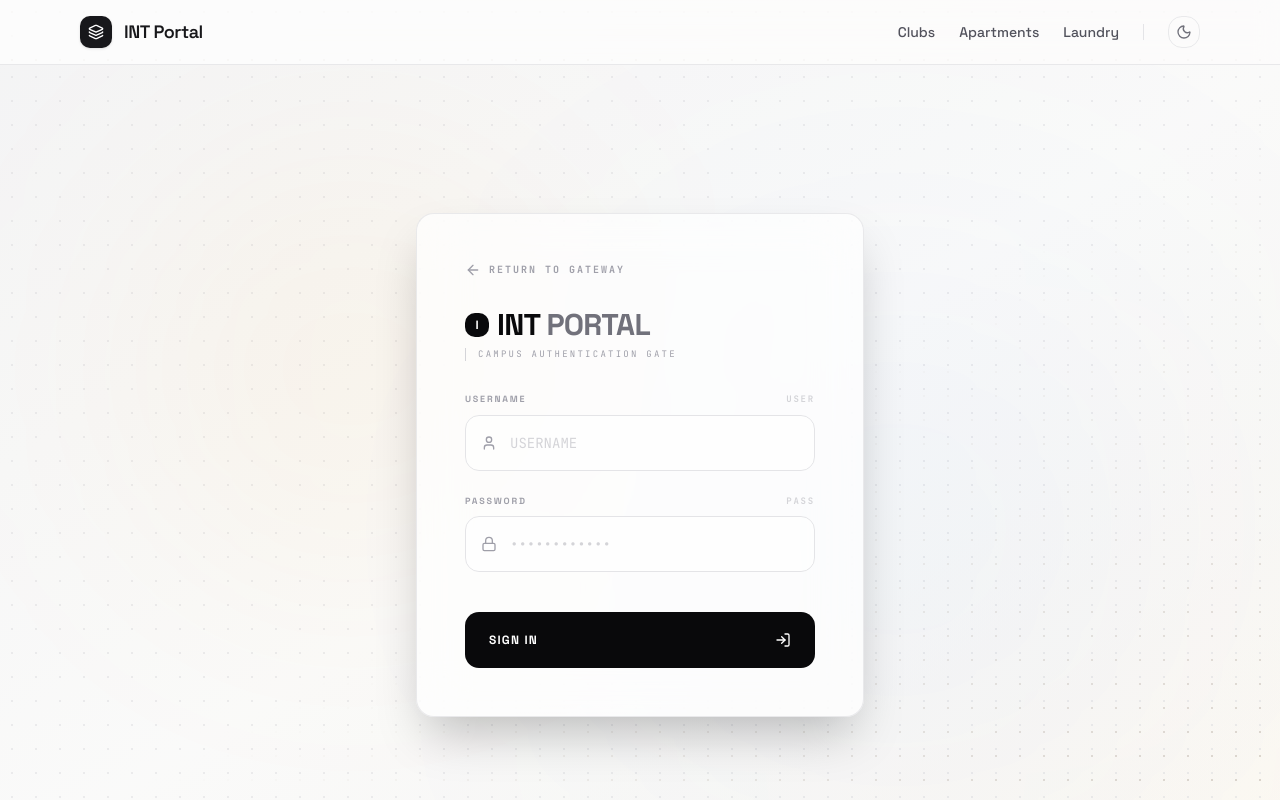
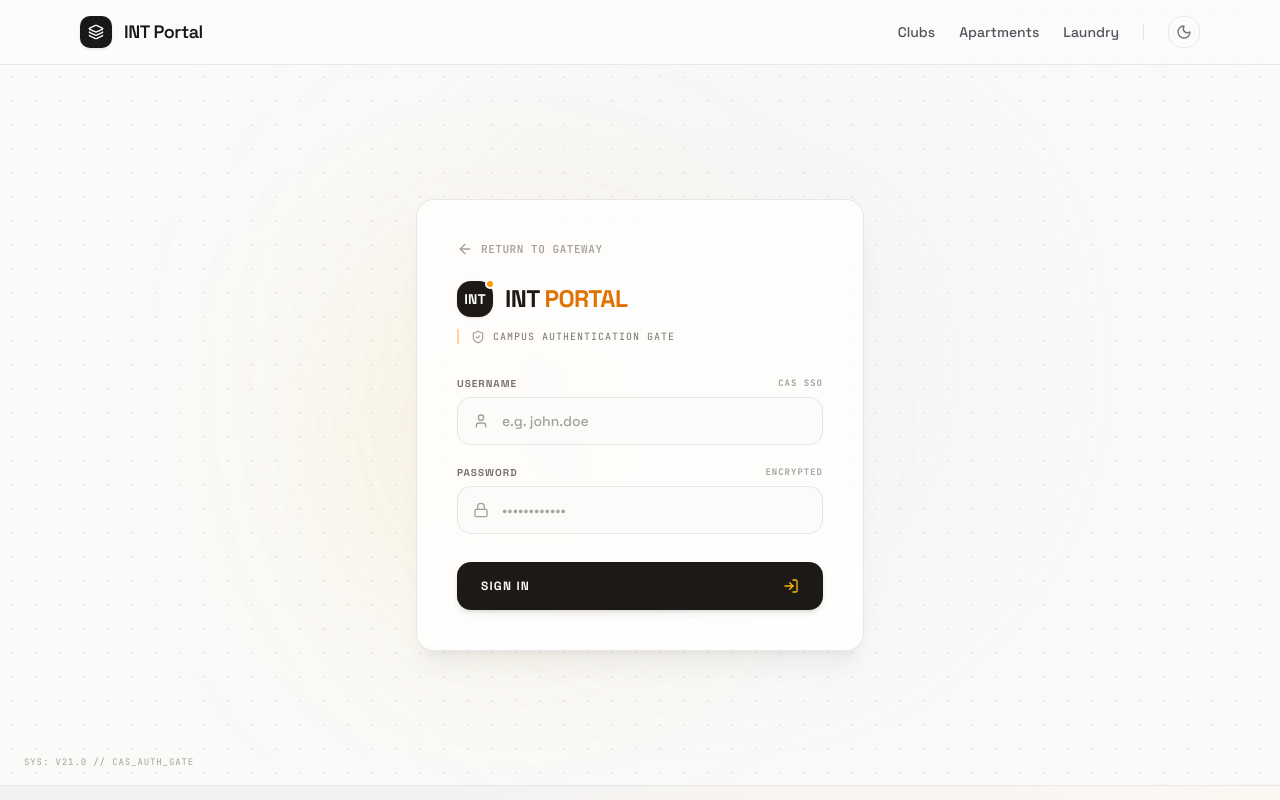
Before and after one commit to INT-Scripts/palantint-frontend, a Next.js app: page /login in a window 1280 px wide. Shown: the top 800 px of the page. Built offline with nearby package versions, Linux system fonts and the light colour scheme.

Commit message:
style(login): harmonize Login page with Swiss-Bauhaus Warm Sand and Amber design system

```diff
--- a/src/app/(portal)/login/page.tsx
+++ b/src/app/(portal)/login/page.tsx
@@ -3,7 +3,7 @@
 import { useState, useEffect } from "react";
 import { fetchAPI } from "@/lib/api";
 import { useRouter } from "next/navigation";
-import { Lock, User, LogIn, ArrowLeft } from "lucide-react";
+import { Lock, User, LogIn, ArrowLeft, ShieldCheck } from "lucide-react";
 
 export default function LoginPage() {
     const [username, setUsername] = useState("");
@@ -13,7 +13,7 @@ export default function LoginPage() {
     const router = useRouter();
 
     useEffect(() => {
-        document.title = "Campus Login";
+        document.title = "Campus Login | INT Portal";
     }, []);
 
     const handleLogin = async (e: React.FormEvent) => {
@@ -22,7 +22,6 @@ export default function LoginPage() {
         setLoading(true);
 
         try {
-            // OAuth2 requires form data
             const formData = new URLSearchParams();
             formData.append("username", username);
             formData.append("password", password);
@@ -45,108 +44,123 @@ export default function LoginPage() {
                 router.push("/palantint/account");
             }
         } catch (err: any) {
-            setError(err.message || "Login failed");
+            setError(err.message || "Authentication failed");
         } finally {
             setLoading(false);
         }
     };
 
     return (
-        <div className="flex min-h-screen items-center justify-center bg-gradient-to-br from-zinc-100 via-stone-50 to-amber-50/15 p-4 relative overflow-hidden font-sans">
+        <div className="flex min-h-[calc(100vh-5rem)] items-center justify-center bg-stone-50 p-4 relative overflow-hidden font-sans">
             {/* Fine Geometric Dot Pattern (Bauhaus Grid Accent) */}
-            <div className="absolute inset-0 z-0 opacity-[0.4] pointer-events-none" style={{ backgroundImage: "radial-gradient(#d4d4d8 1px, transparent 1px)", backgroundSize: "24px 24px" }}></div>
+            <div
+                className="absolute inset-0 z-0 opacity-40 pointer-events-none"
+                style={{ backgroundImage: "radial-gradient(#d6d3d1 1px, transparent 1px)", backgroundSize: "24px 24px" }}
+            />
 
-            {/* Dynamic Soft Warm Ambient Glows (Behind Card) */}
-            <div className="absolute top-[10%] left-[10%] w-[35vw] h-[35vw] bg-amber-500/5 blur-[120px] rounded-full z-0 pointer-events-none" />
-            <div className="absolute bottom-[10%] right-[10%] w-[40vw] h-[40vw] bg-blue-500/5 blur-[150px] rounded-full z-0 pointer-events-none" />
+            {/* Dynamic Soft Warm Ambient Glows */}
+            <div className="absolute top-1/4 left-1/4 w-96 h-96 bg-amber-400/10 blur-[120px] rounded-full z-0 pointer-events-none" />
+            <div className="absolute bottom-1/4 right-1/4 w-[30rem] h-[30rem] bg-stone-300/20 blur-[150px] rounded-full z-0 pointer-events-none" />
 
             {/* Swiss-Bauhaus Glassmorphism Card */}
-            <div className="w-full max-w-md bg-white/70 border border-zinc-200/80 rounded-2xl p-10 lg:p-12 backdrop-blur-xl shadow-2xl relative z-10
-                            transition-all duration-500 hover:shadow-[0_30px_60px_rgba(24,24,27,0.06)] group/login">
+            <div className="w-full max-w-md bg-white/80 border border-stone-200/90 rounded-2xl p-8 sm:p-10 backdrop-blur-xl shadow-xl shadow-stone-900/5 relative z-10 transition-all duration-300">
 
                 {/* Return button */}
                 <button
+                    type="button"
                     onClick={() => router.push("/")}
-                    className="mb-8 flex items-center gap-2 text-zinc-400 hover:text-zinc-950 transition-colors group/back"
+                    className="mb-6 inline-flex items-center gap-2 text-stone-400 hover:text-stone-900 transition-colors group"
                 >
-                    <ArrowLeft className="w-4 h-4 group-hover/back:-translate-x-0.5 transition-transform" />
-                    <span className="text-[10px] font-bold font-mono uppercase tracking-[0.2em]">Return to Gateway</span>
+                    <ArrowLeft className="w-4 h-4 group-hover:-translate-x-1 transition-transform duration-200" />
+                    <span className="text-[11px] font-semibold font-mono uppercase tracking-wider">Return to Gateway</span>
                 </button>
 
-                <div className="text-left mb-8 space-y-2">
-                    <div className="flex items-center gap-2">
-                        <div className="w-6 h-6 rounded-lg bg-zinc-950 flex items-center justify-center text-xs font-bold text-white">I</div>
-                        <h1 className="text-3xl font-black text-zinc-950 tracking-tight uppercase leading-none">
-                            INT <span className="text-zinc-500 font-bold">PORTAL</span>
-                        </h1>
+                {/* Header */}
+                <div className="mb-8">
+                    <div className="flex items-center gap-3 mb-2">
+                        <div className="w-9 h-9 rounded-xl bg-stone-900 text-stone-50 flex items-center justify-center font-bold text-sm shadow-sm relative">
+                            INT
+                            <span className="absolute -top-0.5 -right-0.5 w-2.5 h-2.5 bg-amber-500 rounded-full border-2 border-white" />
+                        </div>
+                        <div>
+                            <h1 className="text-2xl font-extrabold text-stone-900 tracking-tight uppercase leading-none">
+                                INT <span className="text-amber-600 font-bold">PORTAL</span>
+                            </h1>
+                        </div>
                     </div>
-                    <p className="text-zinc-400 font-mono text-[9px] uppercase tracking-[0.25em] border-l border-zinc-300 pl-3">
-                        Campus Authentication Gate
-                    </p>
+                    <div className="flex items-center gap-2 border-l-2 border-amber-500/40 pl-3 mt-3">
+                        <ShieldCheck className="w-3.5 h-3.5 text-stone-400 flex-shrink-0" />
+                        <p className="text-stone-500 font-mono text-[10px] uppercase tracking-widest">
+                            Campus Authentication Gate
+                        </p>
+                    </div>
                 </div>
 
+                {/* Error Banner */}
                 {error && (
-                    <div className="mb-6 p-4 bg-red-50 border border-red-100 text-red-600 rounded-xl text-xs font-mono uppercase tracking-wider flex items-start gap-3 shadow-inner">
-                        <div className="w-1.5 h-1.5 rounded-full bg-red-500 mt-1 flex-shrink-0 animate-pulse"></div>
+                    <div className="mb-6 p-3.5 bg-rose-50 border border-rose-200/80 text-rose-700 rounded-xl text-xs font-mono uppercase tracking-wide flex items-center gap-2.5 shadow-sm">
+                        <span className="w-2 h-2 rounded-full bg-rose-500 animate-pulse flex-shrink-0" />
                         <span>ERROR: {error}</span>
                     </div>
                 )}
 
-                <form onSubmit={handleLogin} className="space-y-6">
-                    <div className="space-y-2 group">
-                        <label className="text-[9px] font-bold text-zinc-400 uppercase tracking-[0.2em] flex items-center justify-between">
+                {/* Form */}
+                <form onSubmit={handleLogin} className="space-y-5">
+                    {/* Username Input */}
+                    <div className="space-y-1.5 group">
+                        <label className="text-[10px] font-bold text-stone-500 uppercase tracking-widest flex items-center justify-between">
                             <span>Username</span>
-                            <span className="text-zinc-300 font-mono">USER</span>
+                            <span className="text-stone-400 font-mono text-[9px]">CAS SSO</span>
                         </label>
                         <div className="relative">
-                            <User className="absolute left-4 top-1/2 -translate-y-1/2 h-4 w-4 text-zinc-400 group-focus-within/login:text-zinc-900 transition-colors pointer-events-none z-10" />
+                            <User className="absolute left-4 top-1/2 -translate-y-1/2 h-4 w-4 text-stone-400 group-focus-within:text-stone-900 transition-colors pointer-events-none" />
                             <input
                                 type="text"
                                 value={username}
                                 onChange={(e) => setUsername(e.target.value)}
                                 required
-                                className="w-full h-14 bg-white/50 border border-zinc-200 rounded-xl pl-11 pr-4 text-sm font-mono text-zinc-900 placeholder-zinc-300 focus:border-zinc-950 focus:ring-4 focus:ring-zinc-950/5 transition-all outline-none"
-                                placeholder="USERNAME"
+                                className="w-full h-12 bg-stone-50/80 border border-stone-200/90 rounded-xl pl-11 pr-4 text-sm font-medium text-stone-900 placeholder-stone-400 focus:bg-white focus:border-stone-900 focus:ring-4 focus:ring-amber-500/10 transition-all outline-none"
+                                placeholder="e.g. john.doe"
                             />
                         </div>
                     </div>
 
-                    <div className="space-y-2 group">
-                        <label className="text-[9px] font-bold text-zinc-400 uppercase tracking-[0.2em] flex items-center justify-between">
+                    {/* Password Input */}
+                    <div className="space-y-1.5 group">
+                        <label className="text-[10px] font-bold text-stone-500 uppercase tracking-widest flex items-center justify-between">
                             <span>Password</span>
-                            <span className="text-zinc-300 font-mono">PASS</span>
+                            <span className="text-stone-400 font-mono text-[9px]">ENCRYPTED</span>
                         </label>
                         <div className="relative">
-                            <Lock className="absolute left-4 top-1/2 -translate-y-1/2 h-4 w-4 text-zinc-400 group-focus-within/login:text-zinc-900 transition-colors pointer-events-none z-10" />
+                            <Lock className="absolute left-4 top-1/2 -translate-y-1/2 h-4 w-4 text-stone-400 group-focus-within:text-stone-900 transition-colors pointer-events-none" />
                             <input
                                 type="password"
                                 value={password}
                                 onChange={(e) => setPassword(e.target.value)}
                                 required
-                                className="w-full h-14 bg-white/50 border border-zinc-200 rounded-xl pl-11 pr-4 text-sm font-mono text-zinc-900 placeholder-zinc-300 focus:border-zinc-950 focus:ring-4 focus:ring-zinc-950/5 transition-all outline-none"
+                                className="w-full h-12 bg-stone-50/80 border border-stone-200/90 rounded-xl pl-11 pr-4 text-sm font-medium text-stone-900 placeholder-stone-400 focus:bg-white focus:border-stone-900 focus:ring-4 focus:ring-amber-500/10 transition-all outline-none"
                                 placeholder="••••••••••••"
                             />
                         </div>
                     </div>
 
-                    <div className="pt-4">
+                    {/* Submit Button */}
+                    <div className="pt-2">
                         <button
                             type="submit"
                             disabled={loading}
-                            className="w-full h-14 flex items-center justify-between px-6 bg-zinc-950 hover:bg-zinc-900 text-white font-bold uppercase tracking-widest text-xs transition-all duration-300 disabled:opacity-50 disabled:cursor-not-allowed rounded-xl hover:shadow-lg hover:-translate-y-0.5"
+                            className="w-full h-12 flex items-center justify-between px-6 bg-stone-900 hover:bg-stone-800 text-stone-50 font-bold uppercase tracking-widest text-xs transition-all duration-200 disabled:opacity-50 disabled:cursor-not-allowed rounded-xl shadow-md hover:shadow-lg active:scale-[0.99]"
                         >
-                            <span>{loading ? "Syncing..." : "Sign In"}</span>
-                            <span>
-                                <LogIn className="w-4 h-4" />
-                            </span>
+                            <span>{loading ? "Authenticating..." : "Sign In"}</span>
+                            <LogIn className="w-4 h-4 text-amber-400" />
                         </button>
                     </div>
                 </form>
             </div>
 
-            {/* Fine architectural footer details */}
-            <div className="absolute bottom-6 left-6 font-mono text-[8px] text-zinc-400 uppercase tracking-widest">
-                SYS: V21.0 // EVR_NODE_06
+            {/* Architectural Footer Detail */}
+            <div className="absolute bottom-4 left-6 font-mono text-[9px] text-stone-400 uppercase tracking-widest pointer-events-none">
+                SYS: V21.0 // CAS_AUTH_GATE
             </div>
         </div>
     );
```
